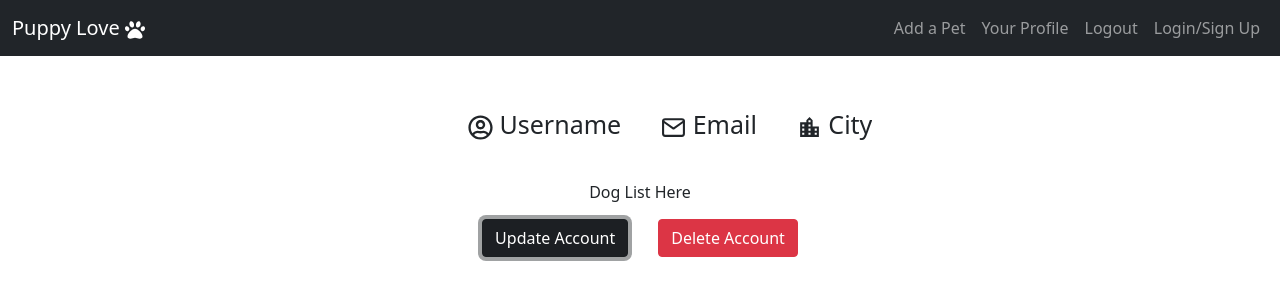
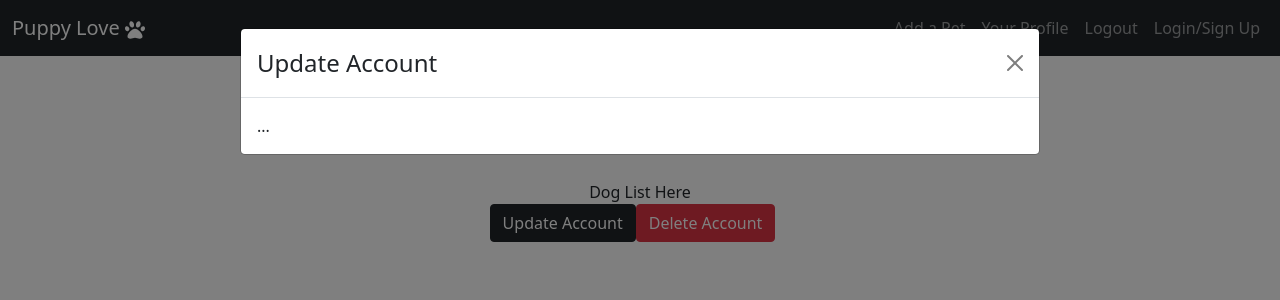
Before and after one commit to MAsuamah/puppy-love, a React (Create React App) app in the folder client/: page /user-profile in a window 1280 px wide. Both pictures are taken after a click on the button "Update Account". Shown: the top 300 px of the page. Built offline with nearby package versions, Linux system fonts and the light colour scheme.

Commit message:
update user modal

```diff
--- a/client/src/assets/styles/UserProfile.css
+++ b/client/src/assets/styles/UserProfile.css
@@ -26,7 +26,7 @@
 }
 
 .user-btn {
-  margin: 15px;
+  margin-right: 15px;
 }
 
 .dog-list {
--- a/client/src/components/UpdateUser.js
+++ b/client/src/components/UpdateUser.js
@@ -0,0 +1,28 @@
+import React, { useState } from 'react';
+import Modal from 'react-bootstrap/Modal'
+import Button from 'react-bootstrap/Button'
+
+function UpdateUser() {
+  const [lgShow, setLgShow] = useState(false);
+
+  return (
+    <>
+      <Button onClick={() => setLgShow(true)} variant="dark">Update Account</Button>
+      <Modal
+        size="lg"
+        show={lgShow}
+        onHide={() => setLgShow(false)}
+        aria-labelledby="example-modal-sizes-title-lg"
+      >
+        <Modal.Header closeButton>
+          <Modal.Title id="example-modal-sizes-title-lg">
+            Update Account
+          </Modal.Title>
+        </Modal.Header>
+        <Modal.Body>...</Modal.Body>
+      </Modal>
+    </>
+  );
+}
+
+export default UpdateUser;
--- a/client/src/pages/UserProfile.js
+++ b/client/src/pages/UserProfile.js
@@ -4,6 +4,7 @@ import {FaRegUserCircle} from 'react-icons/fa';
 import {FiMail} from 'react-icons/fi';
 import {MdLocationCity} from 'react-icons/md';
 import Button from 'react-bootstrap/Button'
+import UpdateUser from '../components/UpdateUser';
 
 const UserProfile = () => {
 
@@ -24,7 +25,7 @@ const UserProfile = () => {
         Dog List Here
       </section>
       <div className='update-user'>
-        <Button className='user-btn' variant="dark">Update Account</Button>{' '}
+        <UpdateUser />
         <Button className='user-btn' variant="danger">Delete Account</Button>
       </div>
     </div>
```
Also changed, not shown: client/src/components/DeleteUser.js (added).
